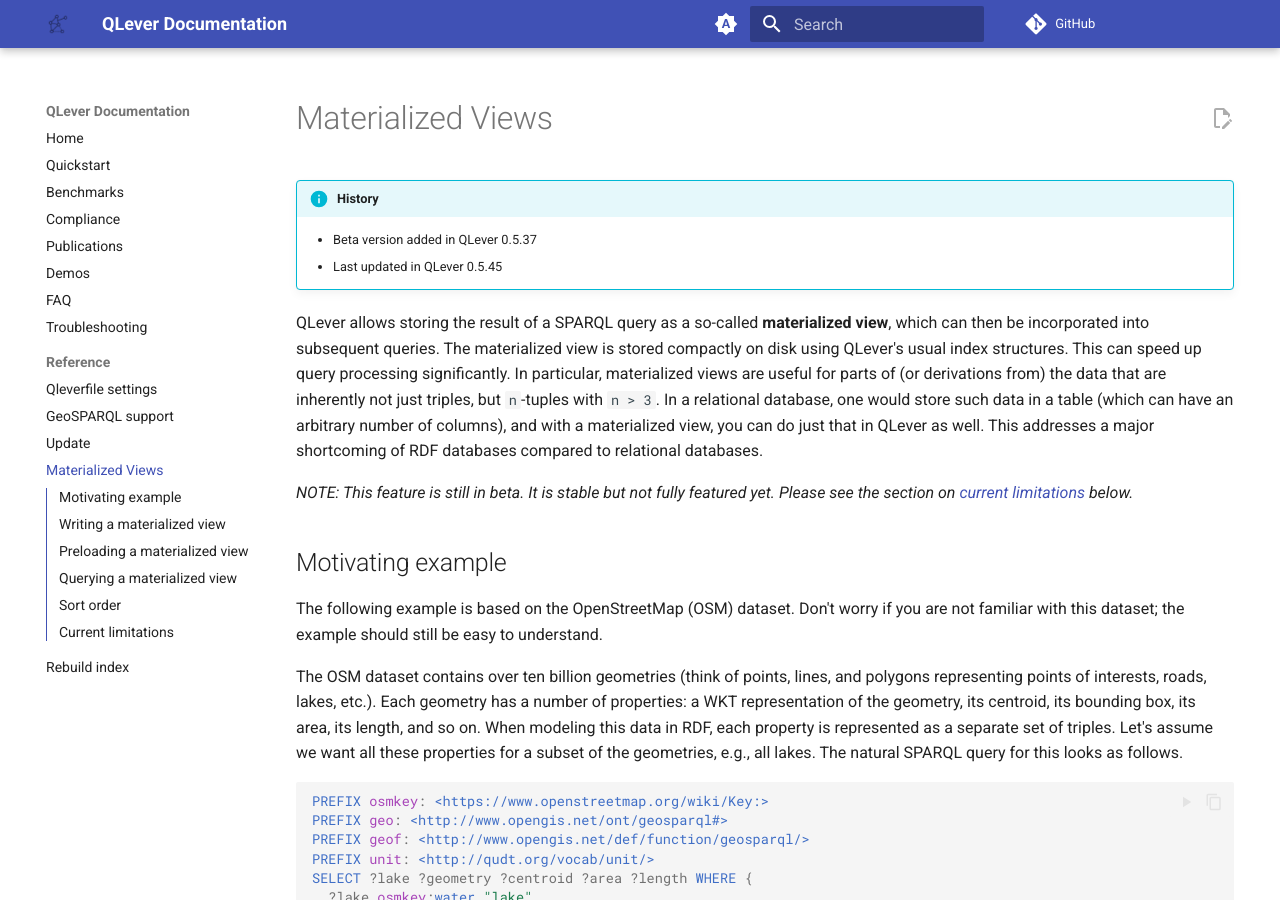
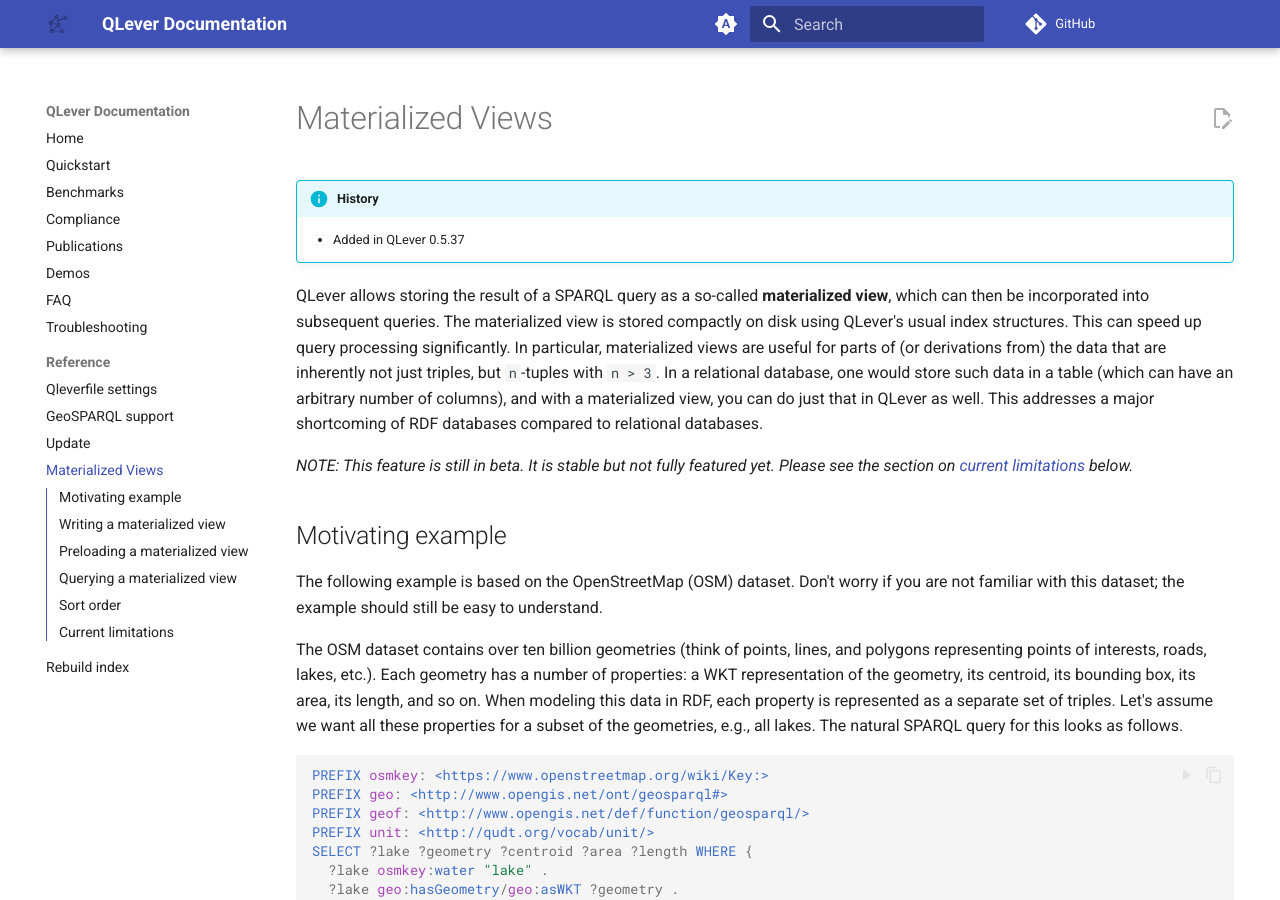
Before and after one commit to qlever-dev/qlever-docs, an MkDocs documentation site: the page built from docs/materialized-views.md, in a window 1280 px wide and 900 px high. Built offline with MkDocs 1.6.1 and Material for MkDocs 9.7.7, drawn with Linux system fonts in a browser that asks for light colours; plug-ins that fetch from the network failed and are left out; comment, search, counter and statistics services are not loaded; the version menu is left out.

Commit message:
1-1 with Julian

```diff
--- a/docs/materialized-views.md
+++ b/docs/materialized-views.md
@@ -1,8 +1,7 @@
 # Materialized Views
 
 !!! info "History"
-    - Beta version added in QLever 0.5.37
-    - Last updated in QLever 0.5.45
+    - Added in QLever 0.5.37
 
 QLever allows storing the result of a SPARQL query as a so-called **materialized
 view**, which can then be incorporated into subsequent queries. The
```
